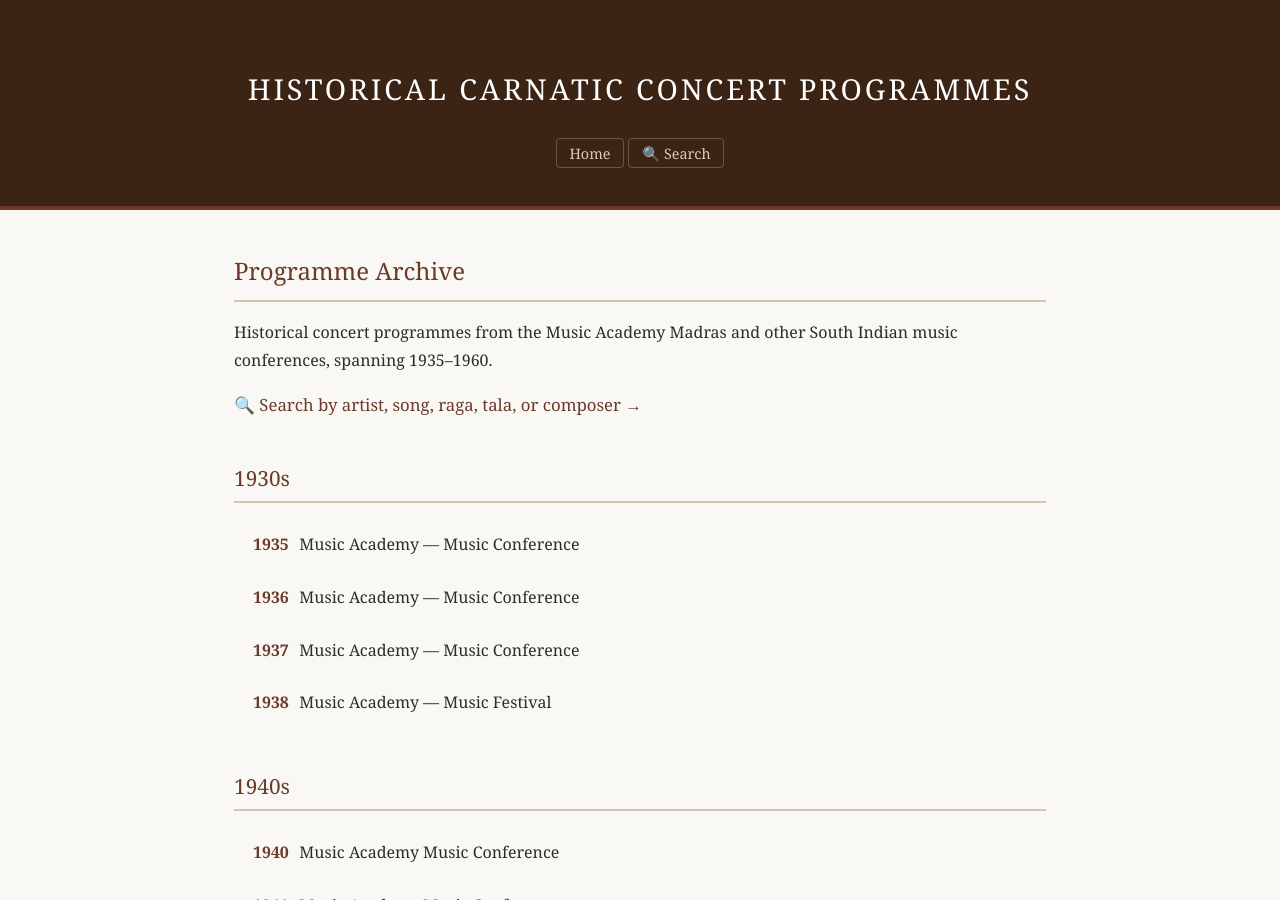
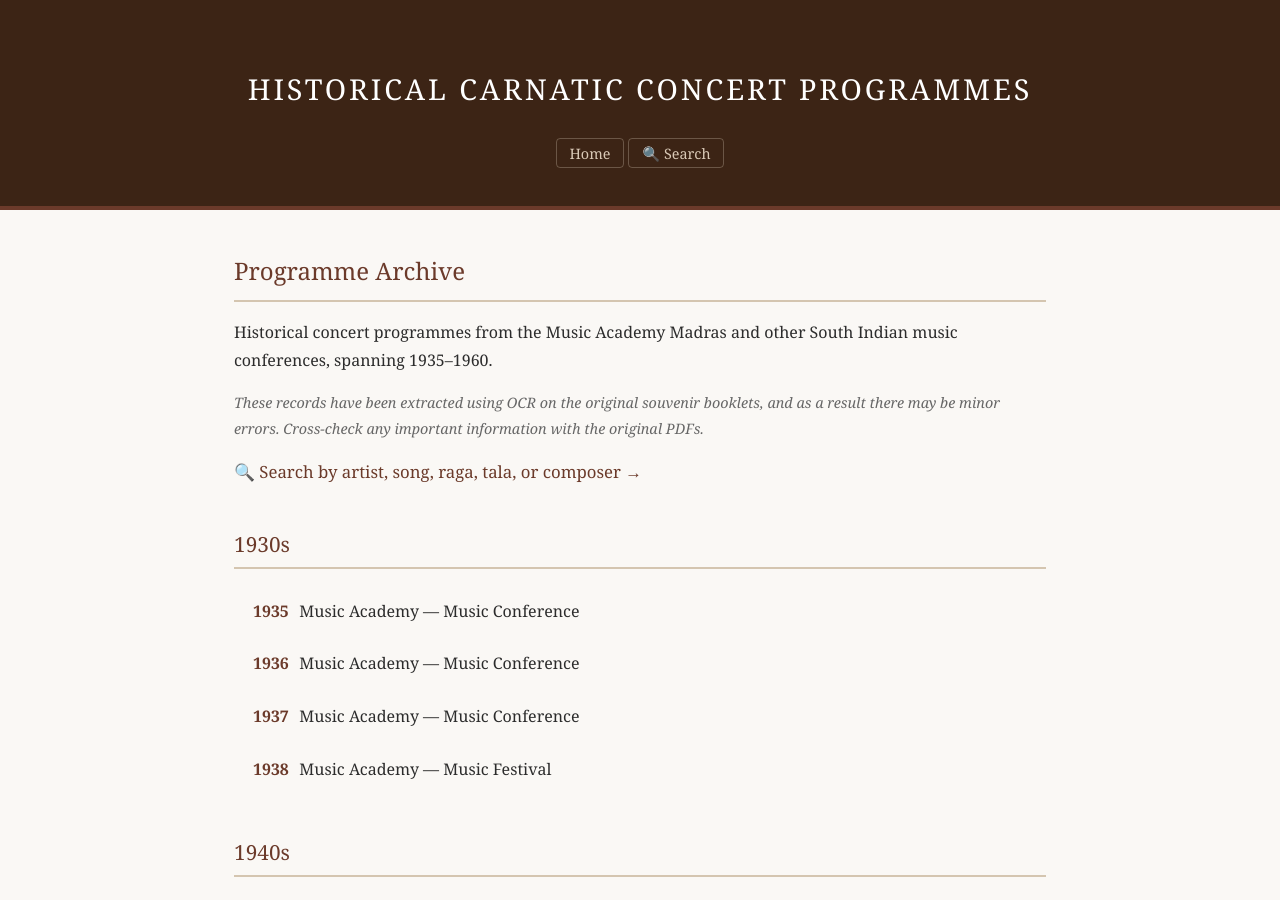
Before and after one commit to vikramnitin9/carnatic-programmes, a Jekyll site: the page built from index.md, in a window 1280 px wide and 900 px high. Built offline with Jekyll 4.4.1, drawn with Linux system fonts in a browser that asks for light colours.

Commit message:
Add OCR disclaimer note to homepage
Co-authored-by: Copilot <223556219+Copilot@users.noreply.github.com>

```diff
--- a/index.md
+++ b/index.md
@@ -6,6 +6,8 @@ title: Home
 # Programme Archive
 
 Historical concert programmes from the Music Academy Madras and other South Indian music conferences, spanning 1935–1960.
+
+<p style="margin: 1rem 0; font-size: 0.9rem; color: #666; font-style: italic;">These records have been extracted using OCR on the original souvenir booklets, and as a result there may be minor errors. Cross-check any important information with the original PDFs.</p>
 
 <p style="margin: 1rem 0;"><a href="{{ '/search' | relative_url }}" style="font-size: 1.05rem;">🔍 Search by artist, song, raga, tala, or composer →</a></p>
 
```
